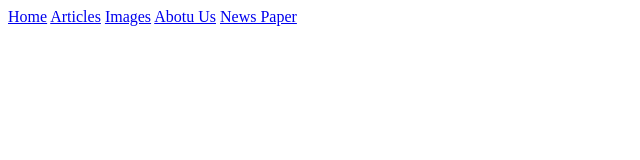
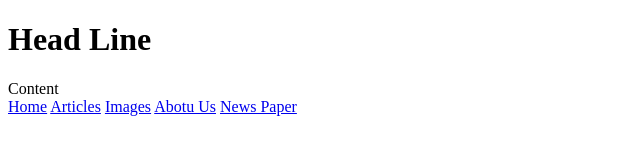
Before and after one commit to NicolaiCachia/NicolaiCachia.github.io, a plain HTML site: page Home page.html in a window 1280 px wide. Shown: the whole page, without its empty margins (0-640 px from the left). Drawn offline with Linux system fonts and the light colour scheme.

Commit message:
12/20/22
+ contanier

```diff
--- a/Home page.html
+++ b/Home page.html
@@ -7,7 +7,19 @@
     <title>Document</title>
 </head>
 <body>
+<!-- contanier -->
+    <div class="contanier">
+        <div class="row">
+            <div class="col-12">
+                <header>
+                    <h1> Head Line</h1>
+                </header>
+            </div>
+        </div>
+        <div class="col-12">
 
+        <div> Content </div>
+    </div>
 
 <!-- Navigation -->
     <nav class="w3-bar w3-black">
```
